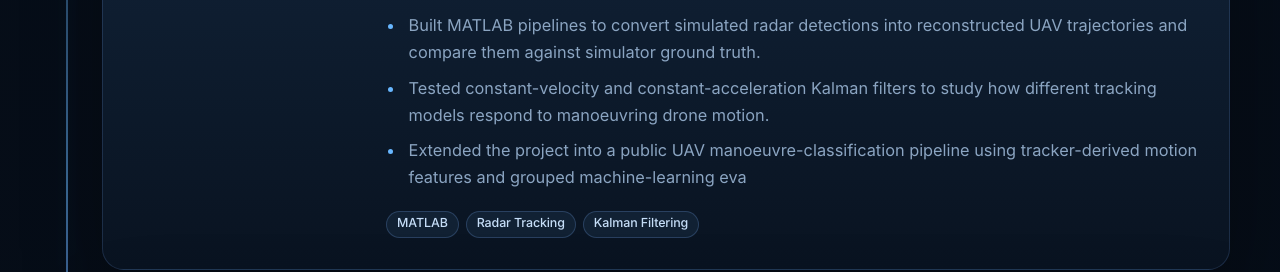
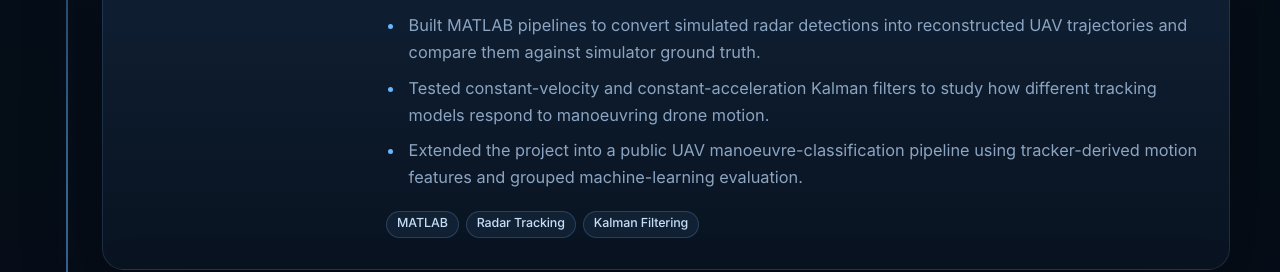
Before and after one commit to aayanakram/Portfolio-Webpage, a Next.js app: page / in a window 1280 px wide. Shown: the part 2700-2972 px from the top of the page. Built offline with nearby package versions, Linux system fonts and the light colour scheme.

Commit message:
update portfolio

```diff
--- a/data/experience.ts
+++ b/data/experience.ts
@@ -32,7 +32,7 @@ export const experiences: Experience[] = [
     bullets: [
       "Built MATLAB pipelines to convert simulated radar detections into reconstructed UAV trajectories and compare them against simulator ground truth.",
       "Tested constant-velocity and constant-acceleration Kalman filters to study how different tracking models respond to manoeuvring drone motion.",
-      "Extended the project into a public UAV manoeuvre-classification pipeline using tracker-derived motion features and grouped machine-learning eva",
+      "Extended the project into a public UAV manoeuvre-classification pipeline using tracker-derived motion features and grouped machine-learning evaluation.",
     ],
     tags: ["MATLAB", "Radar Tracking", "Kalman Filtering"],
   },
```
